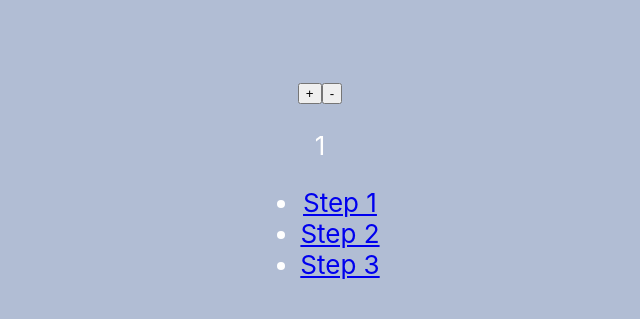
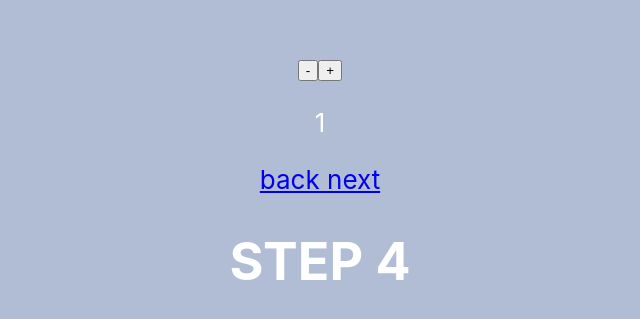
Before and after one commit to perryr16/lbl-linkage-redux, a React (Create React App) app: page /step4 in a window 1280 px wide. Shown: the part 211-530 px from the top of the page, without its empty margins (320-960 px from the left). Built offline with nearby package versions, Linux system fonts and the light colour scheme.

Commit message:
step and next buttons funcitoning

```diff
--- a/src/components/nav/nav-bar.tsx
+++ b/src/components/nav/nav-bar.tsx
@@ -1,9 +1,9 @@
 import React from 'react';
 import {useSelector, useDispatch} from 'react-redux';
 import {BrowserRouter, Link, Switch, Route} from 'react-router-dom'
-import {Step1Card, Step2Card, Step3Card} from '../index'
+import {Step1Card, Step2Card, Step3Card, StepRouter} from '../index'
 import {store} from '../../store/store';
-import {selectStep, incrementStep, decrementStep} from '../steps/stepSlice'
+import {selectStep, incrementStep, decrementStep, setStep} from '../steps/stepSlice'
 
 
 interface Props {
@@ -11,58 +11,47 @@ interface Props {
 }
 
 export const NavBar: React.FC<Props> = (props) => {
-  const state = props
   const dispatch = useDispatch()
+  const currentStep = useSelector(selectStep)
 
-  const stopHere = () => {
-    let x = 1;
-  }
   const increment = () => {
     dispatch(incrementStep())
   }
   const decrement = () => {
     dispatch(decrementStep())
   }
-  const currentStep = useSelector(selectStep)
 
-  // const currentStep:any = useSelector<any>(state => state.step)
+  const changeStep = (change:number):any => {
+    let newStep = stepFix(currentStep + change)
+    return () => {
+      return dispatch(setStep(newStep))
+    }
+  }
+
+  const stepFix = (step:number) => {
+    if (step < 1) {
+      return 6
+    } else if (step > 6) {
+      return 1
+    } else {
+      return step
+    }
+  }
+
+  const newStep = (change:number) => {
+    return stepFix(currentStep + change)
+  }
+
 
    return (
      <div>
-      {stopHere()}
+      <button onClick={decrement}>-</button>
       <button onClick={increment}>+</button>
-      <button onClick={decrement}>-</button>
       <p>{currentStep}</p>
       <BrowserRouter>
-        <div>
-          <nav>
-            <ul>
-              <li>
-                <Link to="/step1">Step 1</Link>
-              </li>
-              <li>
-                <Link to="/step2">Step 2</Link>
-              </li>
-              <li>
-                <Link to="/step3">Step 3</Link>
-              </li>
-            </ul>
-          </nav>
-
-          {/* A <Switch> looks through its children <Route>s and
-              renders the first one that matches the current URL. */}
-          <Switch>
-            <Route exact path="/step1">
-              <Step1Card />
-            </Route>
-            <Route exact path="/step2">
-              <Step2Card />
-            </Route>
-            <Route exact path="/step3">
-              <Step3Card />
-            </Route>
-          </Switch>
-        </div>
+          <Link to={`/step${newStep(-1)}`} onClick={changeStep(-1)}>back </Link>
+          <Link to={`/step${newStep(1)}`} onClick={changeStep(+1)}>next</Link>
+          <StepRouter />
       </BrowserRouter>
      </div>
    );
--- /dev/null
+++ b/src/components/router/step-router.tsx
@@ -0,0 +1,29 @@
+import React from 'react';
+import {Switch, Route} from 'react-router-dom'
+import {Step1Card, Step2Card, Step3Card, Step4Card, Step5Card, Step6Card} from '../index'
+
+
+export const StepRouter: React.FC = () => {
+   return (
+      <Switch>
+         <Route exact path="/step1">
+            <Step1Card />
+         </Route>
+         <Route exact path="/step2">
+            <Step2Card />
+         </Route>
+         <Route exact path="/step3">
+            <Step3Card />
+         </Route>
+         <Route exact path="/step4">
+            <Step4Card />
+         </Route>
+         <Route exact path="/step5">
+            <Step5Card />
+         </Route>
+         <Route exact path="/step6">
+            <Step6Card />
+         </Route>
+      </Switch>
+   );
+}
--- a/src/components/steps/step1-card.tsx
+++ b/src/components/steps/step1-card.tsx
@@ -14,12 +14,6 @@ export const Step1Card: React.FC<Props> = () => {
    return (
       <div>
          <h1>STEP 1</h1>
-         <BrowserRouter>
-            <Link to='/step2'>Step 2</Link>
-            <Switch>
-               <Route exact path='/step2' component={Step2Card}/>
-            </Switch>
-         </BrowserRouter>
       </div>
    );
 }
--- /dev/null
+++ b/src/components/steps/step4-card.tsx
@@ -0,0 +1,14 @@
+import React from 'react';
+
+interface Props {
+
+}
+
+export const Step4Card: React.FC<Props> = () => {
+   return (
+      <div>
+         <h1>STEP 4</h1>
+
+      </div>
+   );
+}
--- /dev/null
+++ b/src/components/steps/step5-card.tsx
@@ -0,0 +1,14 @@
+import React from 'react';
+
+interface Props {
+
+}
+
+export const Step5Card: React.FC<Props> = () => {
+   return (
+      <div>
+         <h1>STEP 5</h1>
+
+      </div>
+   );
+}
--- /dev/null
+++ b/src/components/steps/step6-card.tsx
@@ -0,0 +1,14 @@
+import React from 'react';
+
+interface Props {
+
+}
+
+export const Step6Card: React.FC<Props> = () => {
+   return (
+      <div>
+         <h1>STEP 6</h1>
+
+      </div>
+   );
+}
--- a/src/components/steps/stepSlice.tsx
+++ b/src/components/steps/stepSlice.tsx
@@ -4,9 +4,11 @@ const initialState:number = 1;
 export const stepReducer = (step:number = initialState, action:any) => {
    switch (action.type) {
       case 'step/increment':
-         return step + 1;
+         return step >= 6 ? 1 : step + 1
       case 'step/decrement':
-         return step - 1;
+         return step <= 1 ? 6 : step -1
+      case 'step/setStep':
+         return action.payload
       default:
          return step
    }
@@ -22,6 +24,9 @@ export const incrementStep = () => {
 }
 export const decrementStep = () => {
    return {type: 'step/decrement', payload: null}
+}
+export const setStep = (step:number) => {
+   return {type: 'step/setStep', payload: step}
 }
 
 // const options = {
```
Also changed, not shown: src/components/index.tsx (+8 -0 lines).
